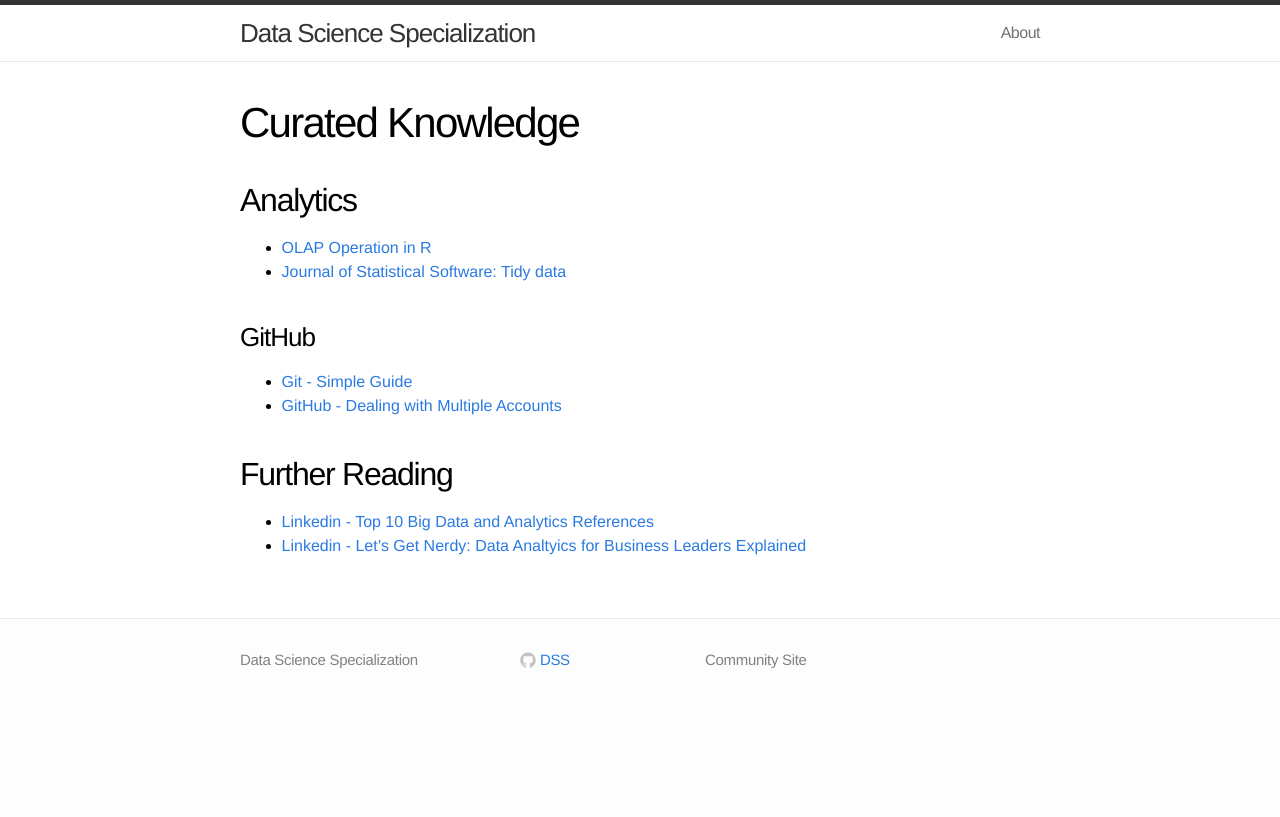
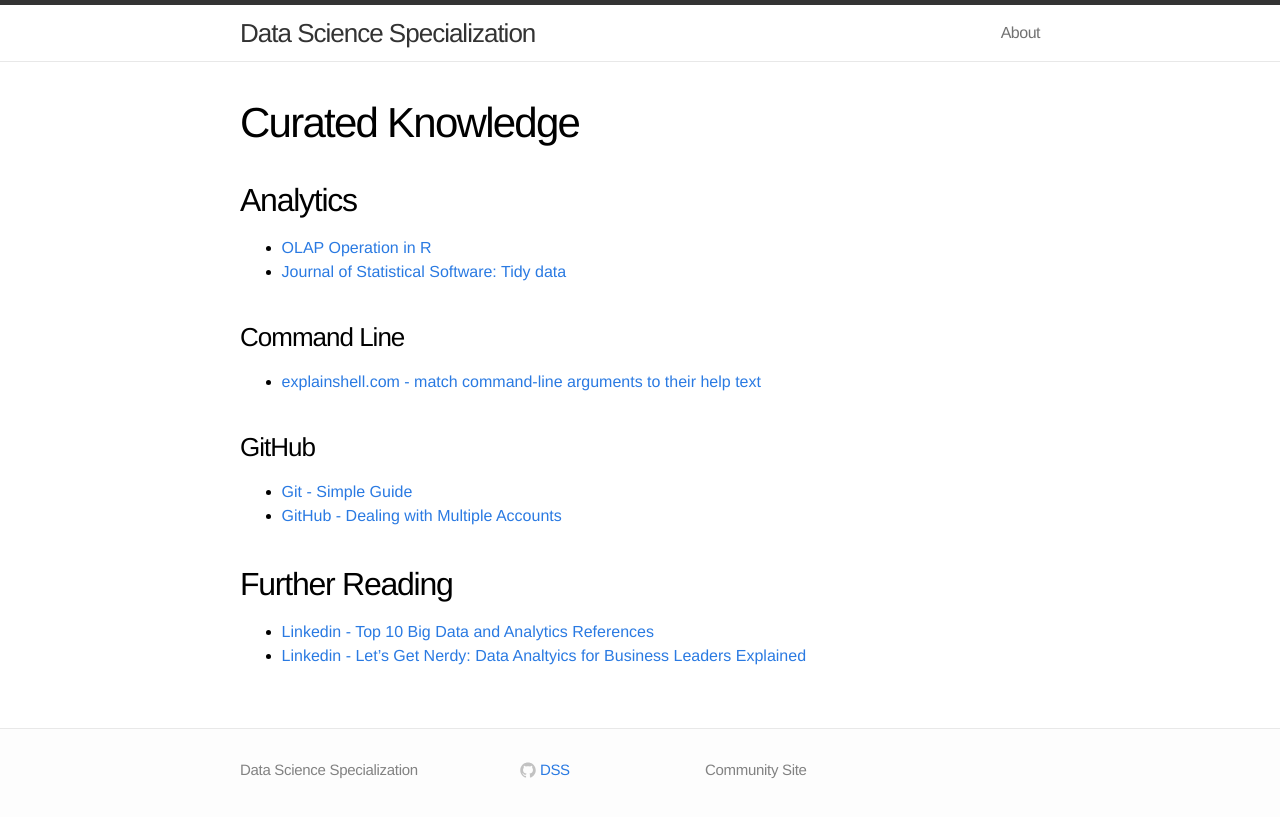
Before and after one commit to DataScienceSpecialization/DataScienceSpecialization.github.io, a Jekyll site: the page built from curated.md, in a window 1280 px wide. Shown: the top 817 px of the page. Built offline with Jekyll 4.4.1, drawn with Linux system fonts in a browser that asks for light colours.

Commit message:
add link to curated knowledge

```diff
--- a/curated.md
+++ b/curated.md
@@ -9,6 +9,9 @@
 - [OLAP Operation in R](http://architects.dzone.com/articles/olap-operation-r)
 - [Journal of Statistical Software: Tidy data](http://www.jstatsoft.org/v59/i10/paper)
 
+### Command Line
+
+- [explainshell.com - match command-line arguments to their help text](http://explainshell.com/)
 
 ### GitHub
 
```
